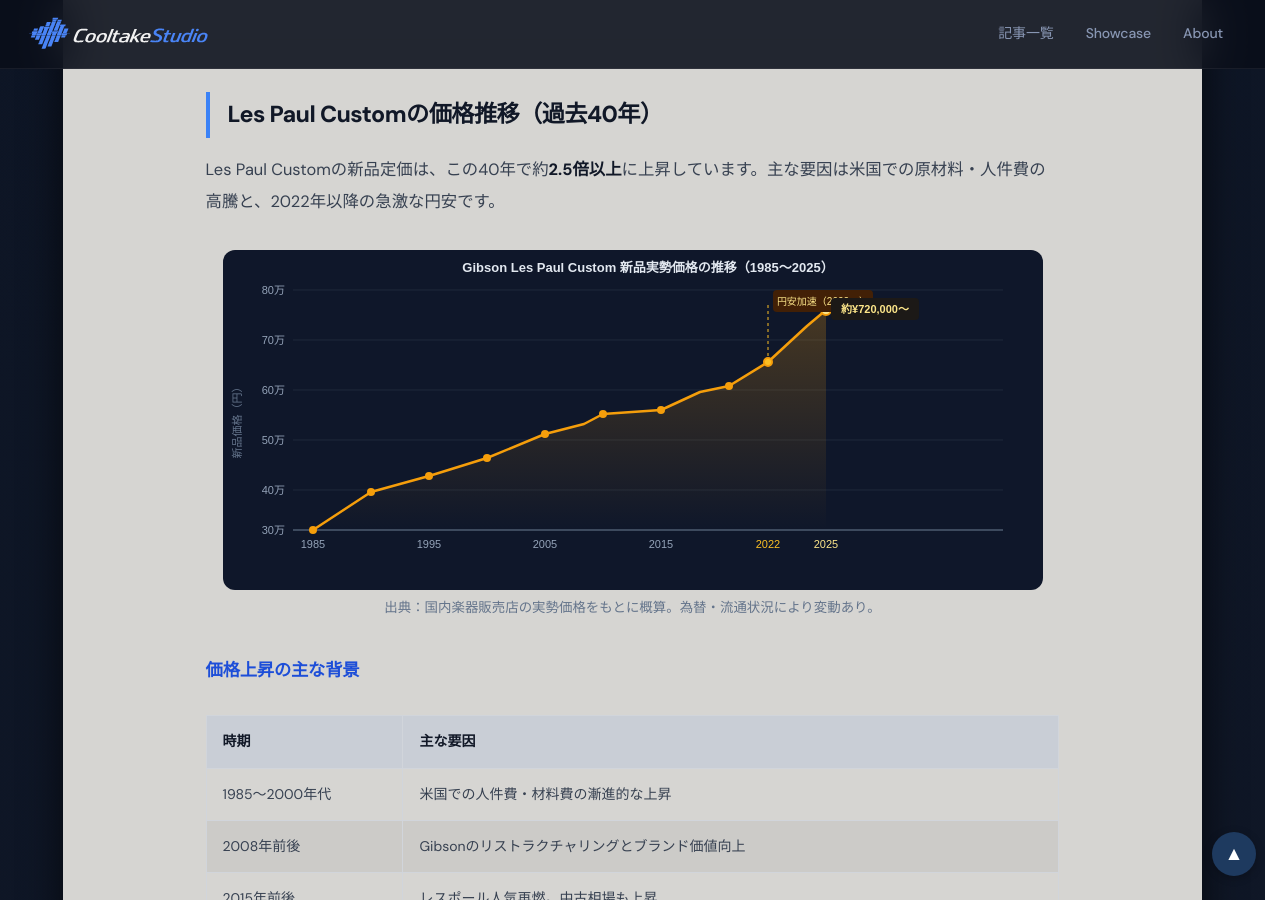
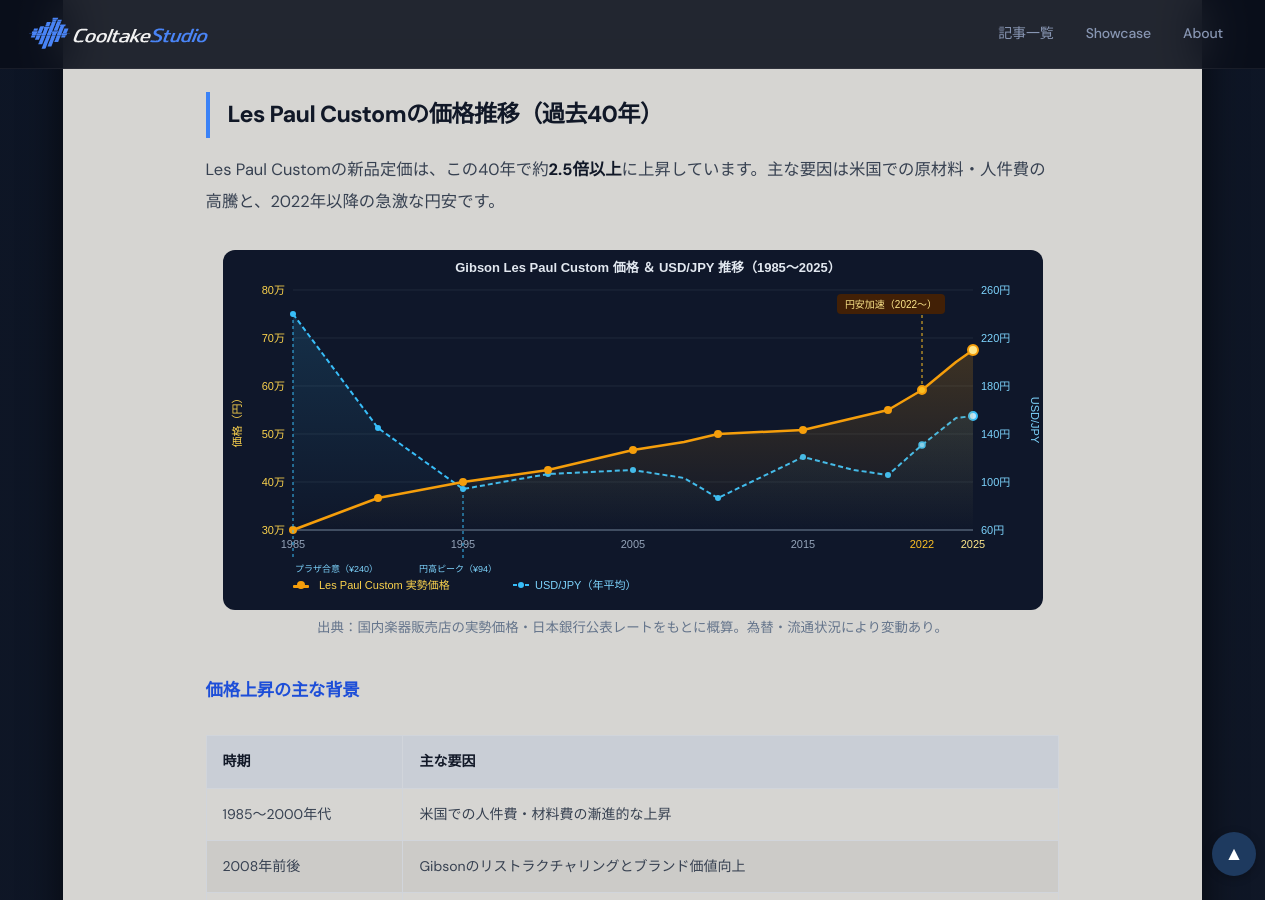
Before and after one commit to cooltake/cooltake-staging, a Jekyll site: the page built from _posts/2026-05-29-gibson-les-paul-custom-guide.md, in a window 1280 px wide and 900 px high, scrolled down 3938 px. Built offline with Jekyll 4.4.1, drawn with Linux system fonts in a browser that asks for light colours; some web fonts are replaced.

Commit message:
feat: overlay USD/JPY exchange rate on price history chart (dual-axis SVG)

```diff
--- a/_posts/2026-05-29-gibson-les-paul-custom-guide.md
+++ b/_posts/2026-05-29-gibson-les-paul-custom-guide.md
@@ -96,85 +96,147 @@
 Les Paul Customの新品定価は、この40年で約**2.5倍以上**に上昇しています。主な要因は米国での原材料・人件費の高騰と、2022年以降の急激な円安です。
 
 <figure style="text-align:center;margin:2rem auto;max-width:820px;">
-<svg xmlns="http://www.w3.org/2000/svg" viewBox="0 0 820 340" style="max-width:100%;height:auto;border-radius:12px;display:block;background:#0f172a;">
-
-  <!-- グリッド横線 -->
-  <line x1="70" y1="40"  x2="780" y2="40"  stroke="#1e293b" stroke-width="1"/>
-  <line x1="70" y1="90"  x2="780" y2="90"  stroke="#1e293b" stroke-width="1"/>
-  <line x1="70" y1="140" x2="780" y2="140" stroke="#1e293b" stroke-width="1"/>
-  <line x1="70" y1="190" x2="780" y2="190" stroke="#1e293b" stroke-width="1"/>
-  <line x1="70" y1="240" x2="780" y2="240" stroke="#1e293b" stroke-width="1"/>
-  <line x1="70" y1="280" x2="780" y2="280" stroke="#334155" stroke-width="1"/>
-
-  <!-- Y軸ラベル（万円） -->
-  <text x="62" y="44"  text-anchor="end" font-family="sans-serif" font-size="11" fill="#94a3b8">80万</text>
-  <text x="62" y="94"  text-anchor="end" font-family="sans-serif" font-size="11" fill="#94a3b8">70万</text>
-  <text x="62" y="144" text-anchor="end" font-family="sans-serif" font-size="11" fill="#94a3b8">60万</text>
-  <text x="62" y="194" text-anchor="end" font-family="sans-serif" font-size="11" fill="#94a3b8">50万</text>
-  <text x="62" y="244" text-anchor="end" font-family="sans-serif" font-size="11" fill="#94a3b8">40万</text>
-  <text x="62" y="284" text-anchor="end" font-family="sans-serif" font-size="11" fill="#94a3b8">30万</text>
-
-  <!-- X軸ベースライン -->
-  <line x1="70" y1="280" x2="780" y2="280" stroke="#475569" stroke-width="1.5"/>
-
-  <!-- 塗りつぶしエリア -->
-  <polygon points="
-    90,280
-    148,242 206,226 264,208 322,184 361,174 380,164 438,160 477,142 506,136 545,112 584,76 603,60
-    603,280
-  " fill="url(#areaGrad)" opacity="0.3"/>
-
-  <!-- グラデーション定義 -->
+<svg xmlns="http://www.w3.org/2000/svg" viewBox="0 0 820 360" style="max-width:100%;height:auto;border-radius:12px;display:block;background:#0f172a;">
   <defs>
-    <linearGradient id="areaGrad" x1="0" y1="0" x2="0" y2="1">
-      <stop offset="0%" stop-color="#f59e0b" stop-opacity="0.8"/>
+    <linearGradient id="priceGrad" x1="0" y1="0" x2="0" y2="1">
+      <stop offset="0%" stop-color="#f59e0b" stop-opacity="0.5"/>
       <stop offset="100%" stop-color="#f59e0b" stop-opacity="0"/>
+    </linearGradient>
+    <linearGradient id="fxGrad" x1="0" y1="0" x2="0" y2="1">
+      <stop offset="0%" stop-color="#38bdf8" stop-opacity="0.3"/>
+      <stop offset="100%" stop-color="#38bdf8" stop-opacity="0"/>
     </linearGradient>
   </defs>
 
-  <!-- 折れ線 -->
+  <!-- タイトル -->
+  <text x="425" y="22" text-anchor="middle" font-family="sans-serif" font-size="13" fill="#e2e8f0" font-weight="bold">Gibson Les Paul Custom 価格 ＆ USD/JPY 推移（1985〜2025）</text>
+
+  <!-- グリッド横線 -->
+  <line x1="70" y1="40"  x2="750" y2="40"  stroke="#1e293b" stroke-width="1"/>
+  <line x1="70" y1="88"  x2="750" y2="88"  stroke="#1e293b" stroke-width="1"/>
+  <line x1="70" y1="136" x2="750" y2="136" stroke="#1e293b" stroke-width="1"/>
+  <line x1="70" y1="184" x2="750" y2="184" stroke="#1e293b" stroke-width="1"/>
+  <line x1="70" y1="232" x2="750" y2="232" stroke="#1e293b" stroke-width="1"/>
+  <line x1="70" y1="280" x2="750" y2="280" stroke="#334155" stroke-width="1.5"/>
+
+  <!-- 左Y軸ラベル：価格（万円）。範囲 20〜80万、240pxで60万幅 → 4px/万 -->
+  <text x="62" y="44"  text-anchor="end" font-family="sans-serif" font-size="11" fill="#fcd34d">80万</text>
+  <text x="62" y="92"  text-anchor="end" font-family="sans-serif" font-size="11" fill="#fcd34d">70万</text>
+  <text x="62" y="140" text-anchor="end" font-family="sans-serif" font-size="11" fill="#fcd34d">60万</text>
+  <text x="62" y="188" text-anchor="end" font-family="sans-serif" font-size="11" fill="#fcd34d">50万</text>
+  <text x="62" y="236" text-anchor="end" font-family="sans-serif" font-size="11" fill="#fcd34d">40万</text>
+  <text x="62" y="284" text-anchor="end" font-family="sans-serif" font-size="11" fill="#fcd34d">30万</text>
+  <text x="18" y="170" text-anchor="middle" font-family="sans-serif" font-size="11" fill="#fcd34d" transform="rotate(-90,18,170)">価格（円）</text>
+
+  <!-- 右Y軸ラベル：USD/JPY。範囲 60〜260円、240pxで200幅 → 1.2px/円
+       Y = 280 - (rate - 60) * 1.2
+       60円→280, 100円→232, 140円→184, 180円→136, 220円→88, 260円→40 -->
+  <text x="758" y="44"  text-anchor="start" font-family="sans-serif" font-size="11" fill="#7dd3fc">260円</text>
+  <text x="758" y="92"  text-anchor="start" font-family="sans-serif" font-size="11" fill="#7dd3fc">220円</text>
+  <text x="758" y="140" text-anchor="start" font-family="sans-serif" font-size="11" fill="#7dd3fc">180円</text>
+  <text x="758" y="188" text-anchor="start" font-family="sans-serif" font-size="11" fill="#7dd3fc">140円</text>
+  <text x="758" y="236" text-anchor="start" font-family="sans-serif" font-size="11" fill="#7dd3fc">100円</text>
+  <text x="758" y="284" text-anchor="start" font-family="sans-serif" font-size="11" fill="#7dd3fc">60円</text>
+  <text x="808" y="170" text-anchor="middle" font-family="sans-serif" font-size="11" fill="#7dd3fc" transform="rotate(90,808,170)">USD/JPY</text>
+
+  <!-- X軸ベースライン -->
+  <line x1="70" y1="280" x2="750" y2="280" stroke="#475569" stroke-width="1.5"/>
+
+  <!--
+    X座標マッピング: 1985〜2025の40年 → x=70〜750 (680px)
+    x = 70 + (year - 1985) * 17
+    1985=70, 1990=155, 1995=240, 2000=325, 2005=410, 2008=461,
+    2010=495, 2015=580, 2018=631, 2020=665, 2022=699, 2024=733, 2025=750
+
+    価格Y: Y = 280 - (万円 - 30) * 4
+    1985:25万→300→clip280, 1990:38万→248, 1995:42万→232, 2000:45万→220,
+    2005:50万→200, 2008:52万→192, 2010:54万→184, 2015:55万→180,
+    2018:58万→168, 2020:60万→160, 2022:65万→140, 2024:72万→112, 2025:75万→100
+
+    為替Y: Y = 280 - (rate - 60) * 1.2
+    1985:240→280-216=64, 1990:145→280-102=178, 1995:94→280-40.8=239,
+    2000:107→280-56.4=224, 2005:110→280-60=220, 2008:103→280-51.6=228,
+    2010:87→280-32.4=248, 2015:121→280-73.2=207, 2018:110→280-60=220,
+    2020:106→280-55.2=225, 2022:131→280-85.2=195, 2024:153→280-111.6=168, 2025:155→280-114=166
+  -->
+
+  <!-- 為替 塗りつぶしエリア -->
+  <polygon points="
+    70,64 155,178 240,239 325,224 410,220 461,228 495,248 580,207 631,220 665,225 699,195 733,168 750,166
+    750,280 70,280
+  " fill="url(#fxGrad)" opacity="0.5"/>
+
+  <!-- 為替 折れ線（水色） -->
   <polyline points="
-    90,280
-    148,242 206,226 264,208 322,184 361,174 380,164 438,160 477,142 506,136 545,112 584,76 603,60
+    70,64 155,178 240,239 325,224 410,220 461,228 495,248 580,207 631,220 665,225 699,195 733,168 750,166
+  " fill="none" stroke="#38bdf8" stroke-width="2" stroke-linejoin="round" stroke-dasharray="5,3"/>
+
+  <!-- 為替 データポイント -->
+  <circle cx="70"  cy="64"  r="3" fill="#38bdf8"/>
+  <circle cx="155" cy="178" r="3" fill="#38bdf8"/>
+  <circle cx="240" cy="239" r="3" fill="#38bdf8"/>
+  <circle cx="325" cy="224" r="3" fill="#38bdf8"/>
+  <circle cx="410" cy="220" r="3" fill="#38bdf8"/>
+  <circle cx="495" cy="248" r="3" fill="#38bdf8"/>
+  <circle cx="580" cy="207" r="3" fill="#38bdf8"/>
+  <circle cx="665" cy="225" r="3" fill="#38bdf8"/>
+  <circle cx="699" cy="195" r="3" fill="#7dd3fc" stroke="#38bdf8" stroke-width="1.5"/>
+  <circle cx="750" cy="166" r="4" fill="#bae6fd" stroke="#38bdf8" stroke-width="2"/>
+
+  <!-- 価格 塗りつぶしエリア -->
+  <polygon points="
+    70,280 155,248 240,232 325,220 410,200 461,192 495,184 580,180 631,168 665,160 699,140 733,112 750,100
+    750,280
+  " fill="url(#priceGrad)" opacity="0.4"/>
+
+  <!-- 価格 折れ線（金色） -->
+  <polyline points="
+    70,280 155,248 240,232 325,220 410,200 461,192 495,184 580,180 631,168 665,160 699,140 733,112 750,100
   " fill="none" stroke="#f59e0b" stroke-width="2.5" stroke-linejoin="round"/>
 
-  <!-- データポイント（丸） -->
-  <circle cx="90"  cy="280" r="4" fill="#f59e0b"/>
-  <circle cx="148" cy="242" r="4" fill="#f59e0b"/>
-  <circle cx="206" cy="226" r="4" fill="#f59e0b"/>
-  <circle cx="264" cy="208" r="4" fill="#f59e0b"/>
-  <circle cx="322" cy="184" r="4" fill="#f59e0b"/>
-  <circle cx="380" cy="164" r="4" fill="#f59e0b"/>
-  <circle cx="438" cy="160" r="4" fill="#f59e0b"/>
-  <circle cx="506" cy="136" r="4" fill="#f59e0b"/>
-  <circle cx="545" cy="112" r="4" fill="#fbbf24" stroke="#f59e0b" stroke-width="2"/>
-  <circle cx="603" cy="60"  r="5" fill="#fde68a" stroke="#f59e0b" stroke-width="2"/>
+  <!-- 価格 データポイント -->
+  <circle cx="70"  cy="280" r="4" fill="#f59e0b"/>
+  <circle cx="155" cy="248" r="4" fill="#f59e0b"/>
+  <circle cx="240" cy="232" r="4" fill="#f59e0b"/>
+  <circle cx="325" cy="220" r="4" fill="#f59e0b"/>
+  <circle cx="410" cy="200" r="4" fill="#f59e0b"/>
+  <circle cx="495" cy="184" r="4" fill="#f59e0b"/>
+  <circle cx="580" cy="180" r="4" fill="#f59e0b"/>
+  <circle cx="665" cy="160" r="4" fill="#f59e0b"/>
+  <circle cx="699" cy="140" r="4" fill="#fbbf24" stroke="#f59e0b" stroke-width="2"/>
+  <circle cx="750" cy="100" r="5" fill="#fde68a" stroke="#f59e0b" stroke-width="2"/>
 
   <!-- X軸年ラベル -->
-  <text x="90"  y="298" text-anchor="middle" font-family="sans-serif" font-size="11" fill="#94a3b8">1985</text>
-  <text x="206" y="298" text-anchor="middle" font-family="sans-serif" font-size="11" fill="#94a3b8">1995</text>
-  <text x="322" y="298" text-anchor="middle" font-family="sans-serif" font-size="11" fill="#94a3b8">2005</text>
-  <text x="438" y="298" text-anchor="middle" font-family="sans-serif" font-size="11" fill="#94a3b8">2015</text>
-  <text x="545" y="298" text-anchor="middle" font-family="sans-serif" font-size="11" fill="#fbbf24">2022</text>
-  <text x="603" y="298" text-anchor="middle" font-family="sans-serif" font-size="11" fill="#fde68a">2025</text>
+  <text x="70"  y="298" text-anchor="middle" font-family="sans-serif" font-size="11" fill="#94a3b8">1985</text>
+  <text x="240" y="298" text-anchor="middle" font-family="sans-serif" font-size="11" fill="#94a3b8">1995</text>
+  <text x="410" y="298" text-anchor="middle" font-family="sans-serif" font-size="11" fill="#94a3b8">2005</text>
+  <text x="580" y="298" text-anchor="middle" font-family="sans-serif" font-size="11" fill="#94a3b8">2015</text>
+  <text x="699" y="298" text-anchor="middle" font-family="sans-serif" font-size="11" fill="#fbbf24">2022</text>
+  <text x="750" y="298" text-anchor="middle" font-family="sans-serif" font-size="11" fill="#fde68a">2025</text>
 
-  <!-- 注釈：円安加速 -->
-  <line x1="545" y1="112" x2="545" y2="55" stroke="#fbbf24" stroke-width="1" stroke-dasharray="3,3"/>
-  <rect x="550" y="40" width="100" height="22" fill="#422006" rx="4"/>
-  <text x="600" y="55" text-anchor="middle" font-family="sans-serif" font-size="10" fill="#fde68a">円安加速（2022〜）</text>
+  <!-- 注釈：円安加速ライン -->
+  <line x1="699" y1="140" x2="699" y2="58" stroke="#fbbf24" stroke-width="1" stroke-dasharray="3,3"/>
+  <rect x="614" y="44" width="108" height="20" fill="#422006" rx="4"/>
+  <text x="668" y="58" text-anchor="middle" font-family="sans-serif" font-size="10" fill="#fde68a">円安加速（2022〜）</text>
 
-  <!-- 注釈：現在価格 -->
-  <rect x="608" y="48" width="88" height="22" fill="#1c1917" rx="4"/>
-  <text x="652" y="63" text-anchor="middle" font-family="sans-serif" font-size="11" fill="#fde68a" font-weight="bold">約¥720,000〜</text>
+  <!-- 注釈：プラザ合意 -->
+  <line x1="70" y1="64" x2="70" y2="310" stroke="#38bdf8" stroke-width="1" stroke-dasharray="3,3"/>
+  <text x="72" y="322" font-family="sans-serif" font-size="9" fill="#7dd3fc">プラザ合意（¥240）</text>
 
-  <!-- タイトル -->
-  <text x="425" y="22" text-anchor="middle" font-family="sans-serif" font-size="13" fill="#e2e8f0" font-weight="bold">Gibson Les Paul Custom 新品実勢価格の推移（1985〜2025）</text>
+  <!-- 注釈：円高ピーク -->
+  <line x1="240" y1="239" x2="240" y2="310" stroke="#38bdf8" stroke-width="1" stroke-dasharray="3,3"/>
+  <text x="196" y="322" font-family="sans-serif" font-size="9" fill="#7dd3fc">円高ピーク（¥94）</text>
 
-  <!-- Y軸タイトル -->
-  <text x="18" y="170" text-anchor="middle" font-family="sans-serif" font-size="11" fill="#64748b" transform="rotate(-90,18,170)">新品価格（円）</text>
+  <!-- 凡例 -->
+  <rect x="70" y="335" width="16" height="3" fill="#f59e0b" rx="1"/>
+  <circle cx="78" cy="335" r="4" fill="#f59e0b"/>
+  <text x="96" y="339" font-family="sans-serif" font-size="11" fill="#fcd34d">Les Paul Custom 実勢価格</text>
+  <line x1="290" y1="335" x2="306" y2="335" stroke="#38bdf8" stroke-width="2" stroke-dasharray="4,2"/>
+  <circle cx="298" cy="335" r="3" fill="#38bdf8"/>
+  <text x="312" y="339" font-family="sans-serif" font-size="11" fill="#7dd3fc">USD/JPY（年平均）</text>
 
 </svg>
-<figcaption style="font-size:.82em;color:#64748b;margin-top:.6em;font-family:sans-serif;">出典：国内楽器販売店の実勢価格をもとに概算。為替・流通状況により変動あり。</figcaption>
+<figcaption style="font-size:.82em;color:#64748b;margin-top:.6em;font-family:sans-serif;">出典：国内楽器販売店の実勢価格・日本銀行公表レートをもとに概算。為替・流通状況により変動あり。</figcaption>
 </figure>
 
 ### 価格上昇の主な背景
```
